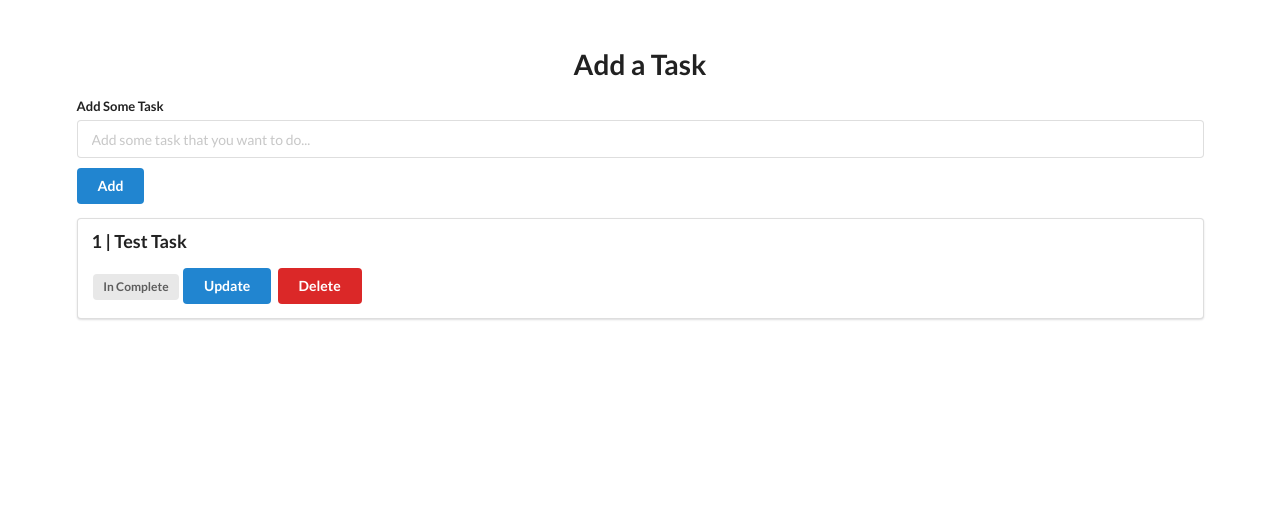
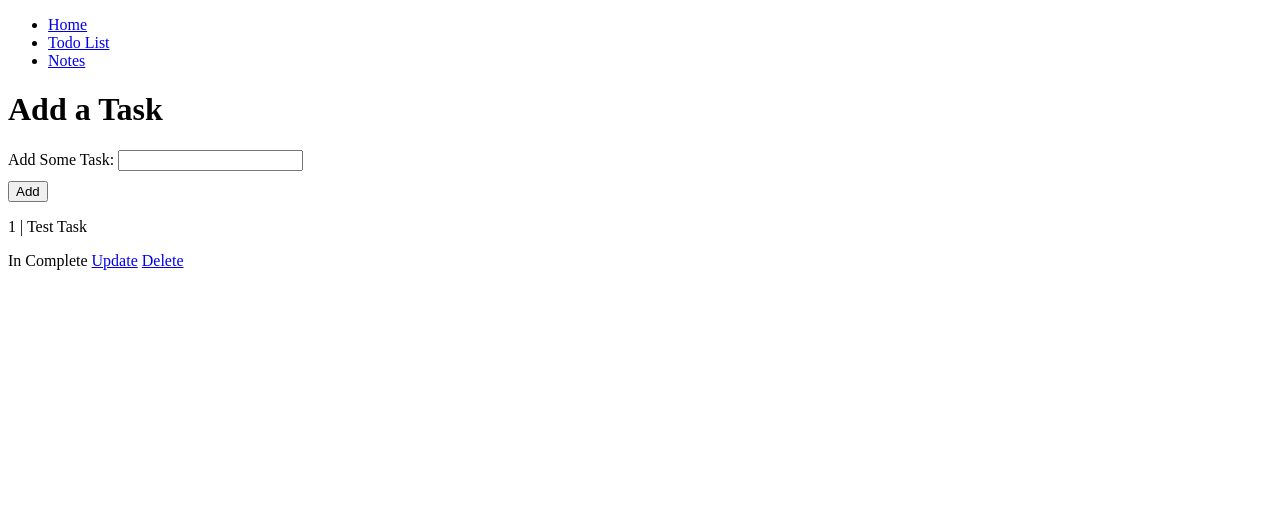
Before and after one commit to adityaKrishan651/code-jam-project, a Flask app: page /todo in a window 1280 px wide. Shown: the top 519 px of the page. After the commit the page ends 270 px from the top, so only its background shows below. Run offline with Flask 2, Linux system fonts and the light colour scheme; data comes from the database, SQL or seed files in the repository; both versions use the stored data as it was after the commit; parts of the project's set-up code (start-up, migrations or seed data) failed here and were passed over.

Commit message:
added a note function and some others things [todo and note done]

```diff
--- a/app.py
+++ b/app.py
@@ -1,7 +1,8 @@
 from flask import Flask, render_template, redirect, url_for, request
 from flask_sqlalchemy import SQLAlchemy
 import pkg_resources.py2_warn
-from flaskwebgui import FlaskUI #get the FlaskUI class
+from flaskwebgui import FlaskUI
+from datetime import datetime
 
 app = Flask(__name__)
 
@@ -17,15 +18,44 @@ class Todo(db.Model):
     task = db.Column(db.String(200))
     complete = db.Column(db.Boolean)
 
+class Note(db.Model):
+    id = db.Column(db.Integer, primary_key=True)
+    title = db.Column(db.String(20))
+    content = db.Column(db.String(1000))
+    date_created = db.Column(db.DateTime)
+
 @app.route('/')
 def index():
     return render_template("index.html")
+
+@app.route('/note/<int:id>')
+def note(id):
+    note = Note.query.filter_by(id=id).one()
+
+    return render_template("note.html", note=note)
+
+@app.route('/notes')
+def notes():
+    notes = Note.query.order_by(Note.date_created.desc()).all()
+
+    return render_template("notes.html", notes=notes)
+
+@app.route('/add_note', methods=["GET", "POST"])
+def add_note():
+    if request.method == "POST":
+        title = request.form['title']
+        content = request.form['content']
+        note = Note(title=title, content=content, date_created=datetime.now())
+        db.session.add(note)
+        db.session.commit()
+
+        return redirect(url_for("notes"))
+    return render_template("add_note.html")
 
 @app.route('/todo')
 def todo():
     #show all todo
     todo_list = Todo.query.all()
-    print(todo_list)
     return render_template("todo.html", todo_list=todo_list)
 
 
--- /dev/null
+++ b/templates/base.html
@@ -0,0 +1,22 @@
+<!DOCTYPE html>
+<html lang="en">
+<head>
+    <meta charset="UTF-8">
+    <meta name="viewport" content="width=device-width, initial-scale=1.0">
+    <title>{% block title %} {% endblock %}</title>
+    <style>
+    </style>
+</head>
+<body>
+    <nav>
+        <ul>
+            <li><a href="/">Home</a></li>
+            <li><a href="/todo">Todo List</a></li>
+            <li><a href="/notes">Notes</a></li>
+        </ul>
+    </nav>
+    {% block content %}
+
+    {% endblock %}
+</body>
+</html>
--- a/templates/todo.html
+++ b/templates/todo.html
@@ -1,32 +1,31 @@
-<!DOCTYPE html>
-<head>
-    <title>Flask App | Todo</title>
-    <link rel="stylesheet" href="https://cdn.jsdelivr.net/npm/semantic-ui@2.4.2/dist/semantic.min.css"></head>
-<body>
-    <div style="margin-top: 50px;" class="ui container">
-    <h1 class="ui center aligned header">Add a Task</h1>
-    <form class="ui form" action="/add" method="POST" autocomplete="off">
-        <div class="field">
-            <label for="task">Add Some Task</label>
-            <input type="text" name="task" placeholder="Add some task that you want to do..."><br>
-            <button class="ui blue button" type="submit" style="margin-top: 10px;">Add</button>
+
+{% extends "base.html" %}
+
+{% block title %}Flask App | Todo List{% endblock %}
+
+{% block content%}
+<h1>Add a Task</h1>
+    <form action="/add" method="POST" autocomplete="off">
+        <div>
+            <label for="task">Add Some Task: </label>
+            <input type="text" name="task"><br>
+            <button style="margin-top: 10px;">Add</button>
         </div>
     </form>
 
     {% for todo in todo_list %}
-    <div class="ui segment">
-      <p class="ui big header"> {{ todo.id }} | {{ todo.task }} </p>
+    <div>
+      <p> {{ todo.id }} | {{ todo.task }} </p>
 
         {% if todo.complete == False %}
-            <span class="ui gray label">In Complete</span>
+            <span>In Complete</span>
         {% else %}
-            <span class="ui green label">Done</span>
+            <span>Done</span>
         {% endif %}
 
-        <a class="ui blue button" href="/update/{{ todo.id }}">Update</a>
-        <a class="ui red button" href="/delete/{{ todo.id }}">Delete</a>
+        <a href="/update/{{ todo.id }}">Update</a>
+        <a href="/delete/{{ todo.id }}">Delete</a>
     </div>
     {% endfor %}
-</div>
-</body>
-</html>
+
+{% endblock %}
```
Also changed, not shown: templates/add_note.html (added, +15 -0 lines), templates/index.html (+8 -15 lines), templates/note.html (added, +11 -0 lines), templates/notes.html (added, +14 -0 lines), db.sqlite.
